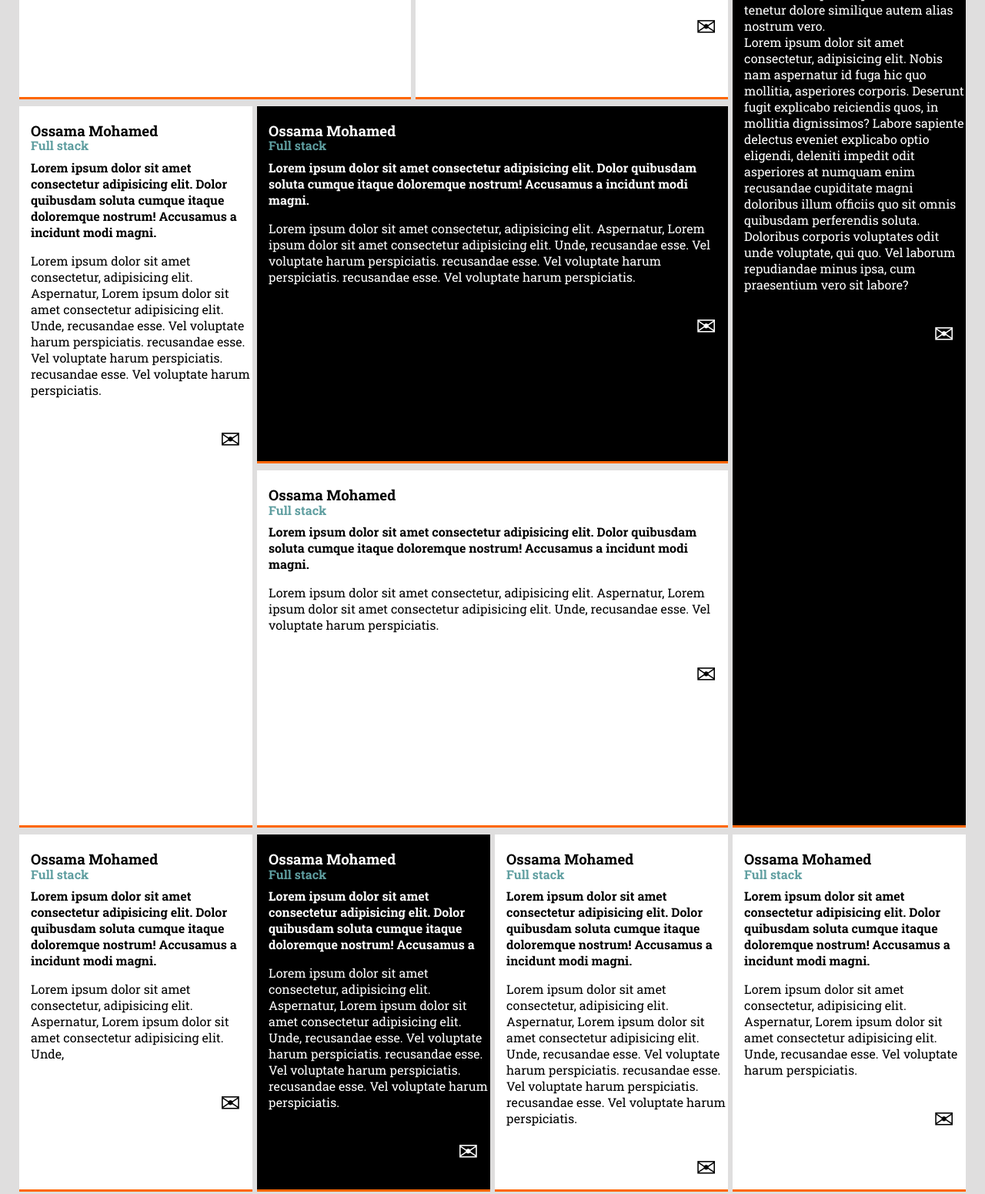
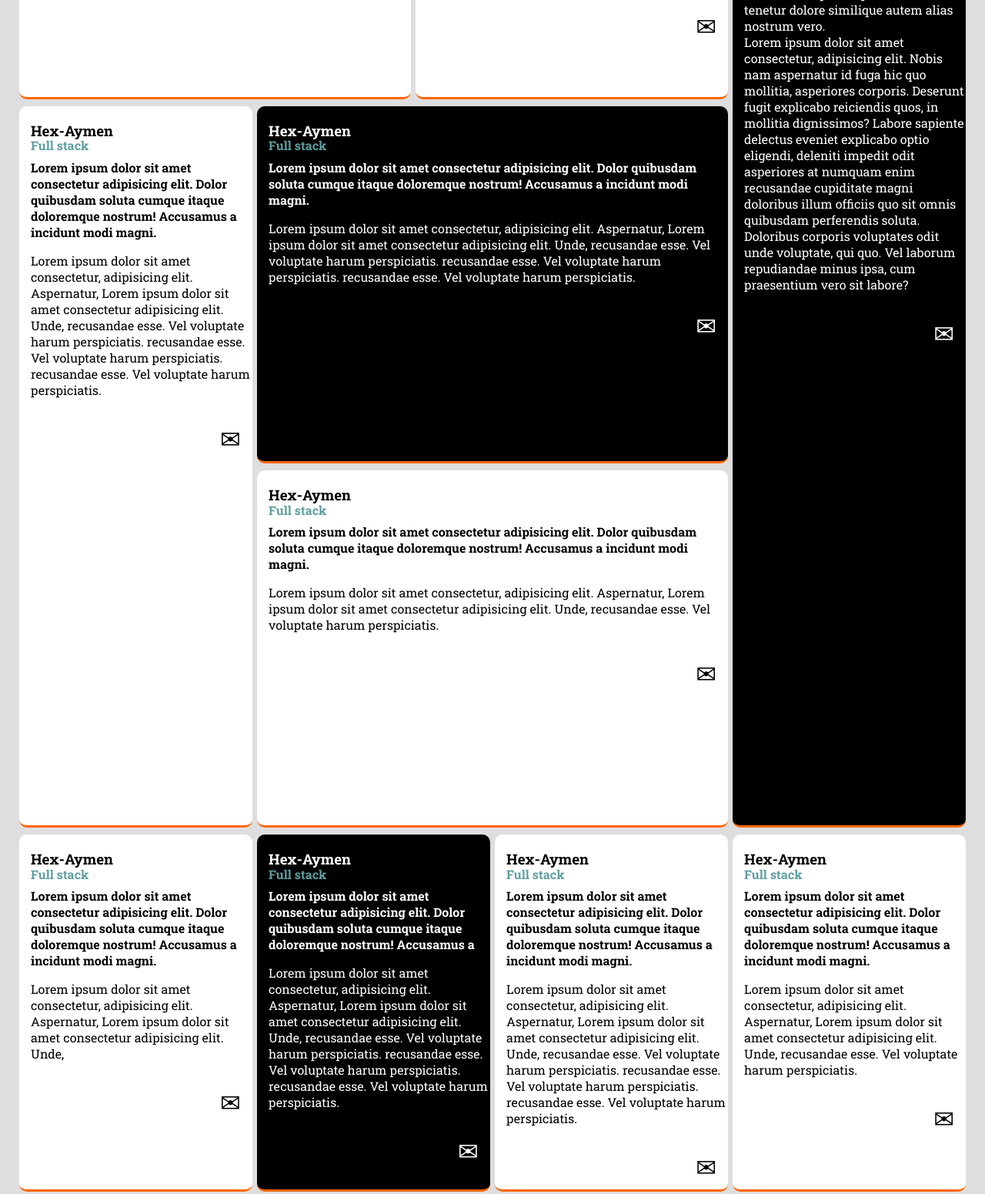
Before and after one commit to Imad-Aymen/Newspaper-page, a plain HTML site: page index.html in a window 1280 px wide. Shown: the part 360-1911 px from the top of the page at 77% size. Drawn offline with Linux system fonts and the light colour scheme.

Commit message:
modifled of my name

```diff
--- a/index.html
+++ b/index.html
@@ -9,7 +9,7 @@
   <body>
     <div class="page">
       <div class="div1">
-        <h3>Ossama Mohamed</h3>
+        <h3>Hex-Aymen</h3>
         <h6>Full stack</h6>
         <p class="parg">
           <b
@@ -26,7 +26,7 @@
         </p>
       </div>
       <div class="div2">
-        <h3>Ossama Mohamed</h3>
+        <h3>Hex-Aymen</h3>
         <h6>Full stack</h6>
         <p class="parg">
           <b
@@ -44,7 +44,7 @@
         </p>
       </div>
       <div class="div3">
-        <h3>Ossama Mohamed</h3>
+        <h3>Hex-Aymen</h3>
         <h6>Full stack</h6>
         <p class="parg">
           <b
@@ -70,7 +70,7 @@
         </p>
       </div>
       <div class="div4">
-        <h3>Ossama Mohamed</h3>
+        <h3>Hex-Aymen</h3>
         <h6>Full stack</h6>
         <p class="parg">
           <b
@@ -88,7 +88,7 @@
         </p>
       </div>
       <div class="div5">
-        <h3>Ossama Mohamed</h3>
+        <h3>Hex-Aymen</h3>
         <h6>Full stack</h6>
         <p class="parg">
           <b
@@ -106,7 +106,7 @@
         </p>
       </div>
       <div class="div6">
-        <h3>Ossama Mohamed</h3>
+        <h3>Hex-Aymen</h3>
         <h6>Full stack</h6>
         <p class="parg">
           <b
@@ -122,7 +122,7 @@
         </p>
       </div>
       <div class="div7">
-        <h3>Ossama Mohamed</h3>
+        <h3>Hex-Aymen</h3>
         <h6>Full stack</h6>
         <p class="parg">
           <b
@@ -137,7 +137,7 @@
         </p>
       </div>
       <div class="div8">
-        <h3>Ossama Mohamed</h3>
+        <h3>Hex-Aymen</h3>
         <h6>Full stack</h6>
         <p class="parg">
           <b
@@ -154,7 +154,7 @@
         </p>
       </div>
       <div class="div9">
-        <h3>Ossama Mohamed</h3>
+        <h3>Hex-Aymen</h3>
         <h6>Full stack</h6>
         <p class="parg">
           <b
@@ -172,7 +172,7 @@
         </p>
       </div>
       <div class="div10">
-        <h3>Ossama Mohamed</h3>
+        <h3>Hex-Aymen</h3>
         <h6>Full stack</h6>
         <p class="parg">
           <b
--- a/style.css
+++ b/style.css
@@ -16,6 +16,7 @@ body {
     grid-template-columns: repeat(12,1fr);
     grid-template-rows: repeat(12,1fr);
     gap:.5% .5%;
+
 }
 .page>div::after {
     padding: var(--padding-left);
@@ -26,9 +27,8 @@ body {
     align-content: flex-end;
 
 }
-.page>div:hover {
-    transition: all 1s;
-    border-radius: 35px;
+div {
+    border-radius:10px;
 }
 .page>div:hover::after {
 
```
